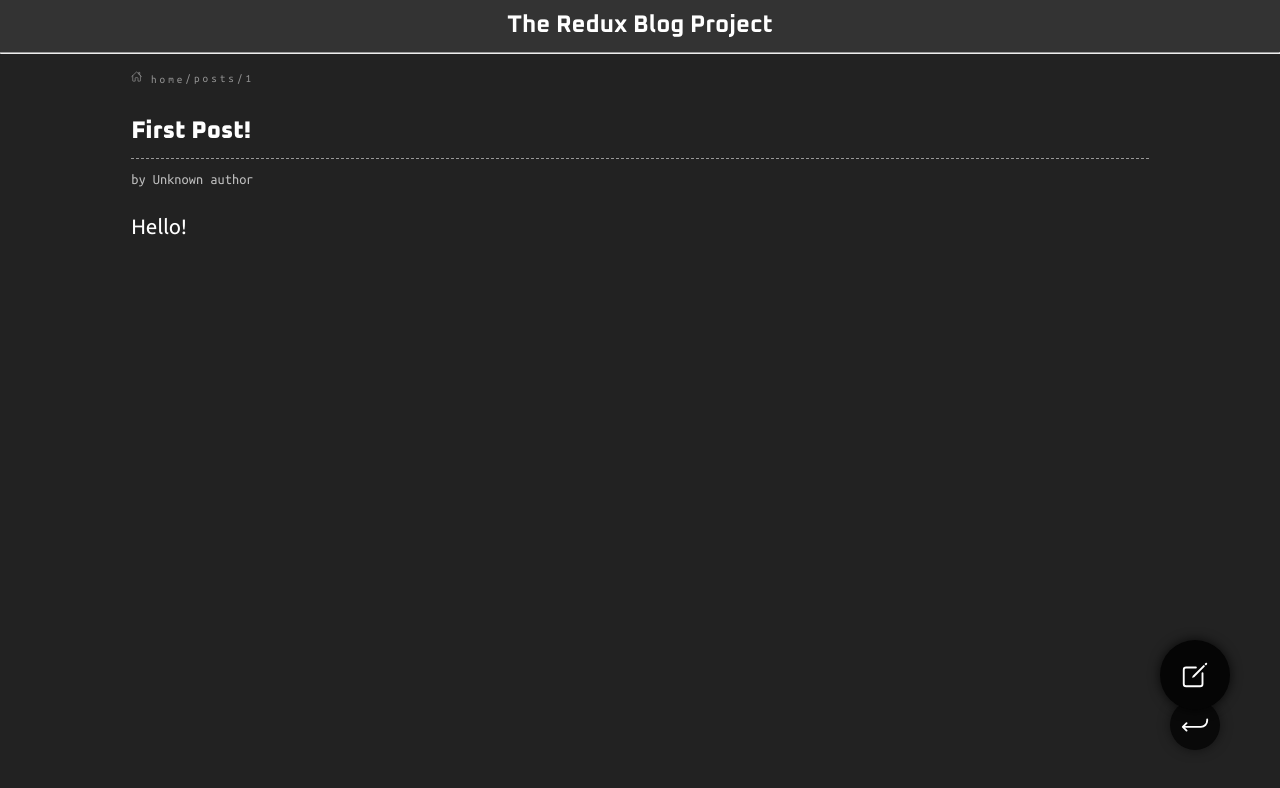
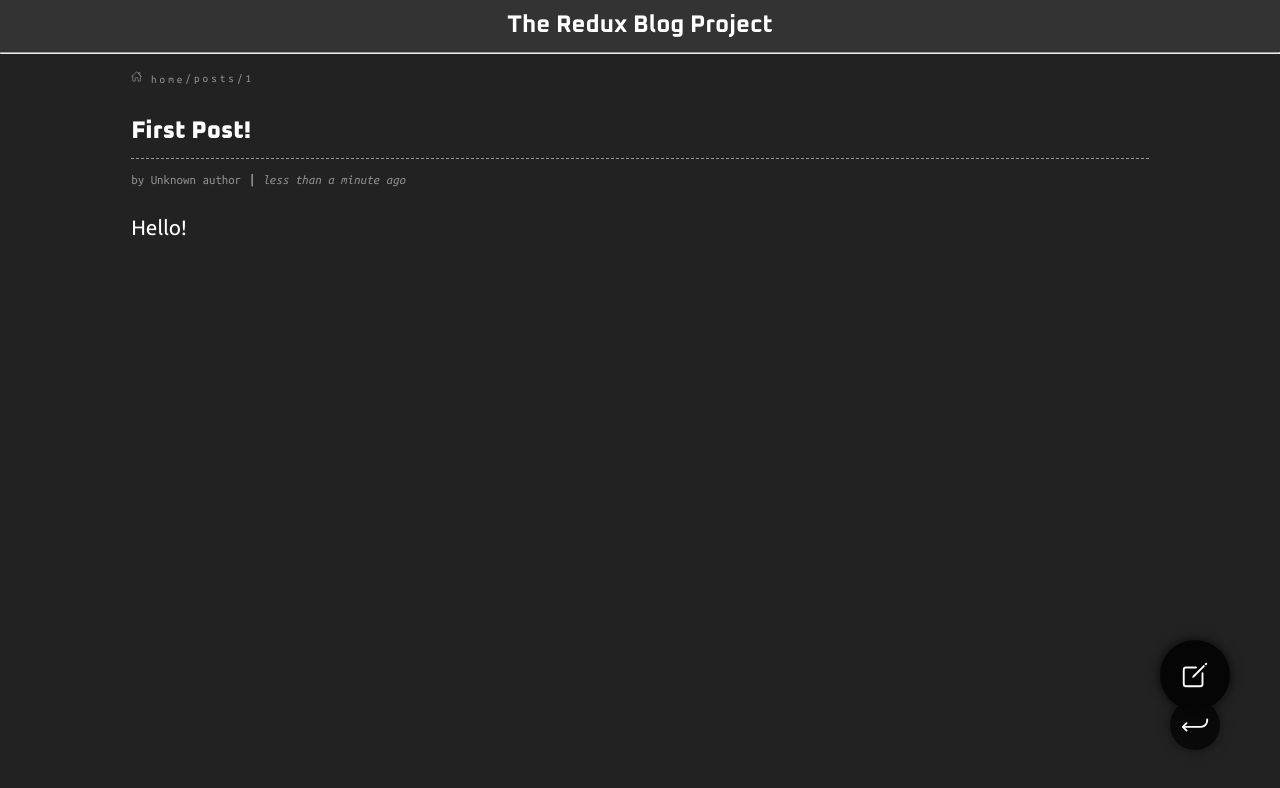
Before and after one commit to arianXdev/blog-redux-project, a React (Vite) app: page /posts/1 in a window 1280 px wide. Shown: the top 788 px of the page. Built offline with nearby package versions, Linux system fonts and the light colour scheme; a web font is replaced by a local one.

Commit message:
feat: added TimeAgo to be shown in the app

```diff
--- a/src/features/posts/PostsList.css
+++ b/src/features/posts/PostsList.css
@@ -36,6 +36,16 @@
 	line-height: 1.5;
 }
 
+.post-item__details {
+	font-family: var(--mono-font);
+	font-size: 0.9em;
+	opacity: 0.7;
+	user-select: none;
+	-webkit-user-select: none;
+	pointer-events: none;
+	-webkit-pointer-events: none;
+}
+
 .empty-warning {
 	text-align: center;
 	user-select: none;
--- a/src/features/posts/PostsList.jsx
+++ b/src/features/posts/PostsList.jsx
@@ -2,6 +2,7 @@ import { useSelector } from "react-redux";
 import { Link } from "react-router-dom";
 
 import PostAuthor from "./PostAuthor";
+import { TimeAgo } from "./TimeAgo";
 
 import "./PostsList.css";
 
@@ -18,7 +19,9 @@ const PostsList = () => {
 			<h3 className="post-item__title">
 				<Link to={`/posts/${post.id}`}>{post.title}</Link>
 			</h3>
-			<PostAuthor userId={post.user} />
+			<div className="post-item__details">
+				<PostAuthor userId={post.user} /> | <TimeAgo timestamp={post.date} />
+			</div>
 			<p className="post-item__content">{post.content.substring(0, 100)}</p>
 			<Link to={`/posts/${post.id}`} className="post-item__view-btn">
 				<ion-icon name="expand-outline"></ion-icon>
--- a/src/features/posts/SinglePostPage.css
+++ b/src/features/posts/SinglePostPage.css
@@ -18,6 +18,16 @@
 	padding: 1em 0;
 	font-size: 1.3em;
 	line-height: 1.8;
+}
+
+.post__details {
+	font-family: var(--mono-font);
+	font-size: 0.9em;
+	opacity: 0.7;
+	user-select: none;
+	-webkit-user-select: none;
+	pointer-events: none;
+	-webkit-pointer-events: none;
 }
 
 .edit-btn {
--- a/src/features/posts/SinglePostPage.jsx
+++ b/src/features/posts/SinglePostPage.jsx
@@ -3,6 +3,7 @@ import { Link, useParams } from "react-router-dom";
 import { Breadcrumb } from "../../components";
 
 import PostAuthor from "./PostAuthor";
+import { TimeAgo } from "./TimeAgo";
 
 import "./SinglePostPage.css";
 
@@ -24,7 +25,9 @@ const SinglePostPage = () => {
 			<Breadcrumb />
 			<article className="post">
 				<h2 className="post__title">{post.title}</h2>
-				<PostAuthor userId={post.user} />
+				<div className="post__details">
+					<PostAuthor userId={post.user} /> | <TimeAgo timestamp={post.date} />
+				</div>
 				<p className="post__content">{post.content}</p>
 			</article>
 
--- a/src/features/posts/postsSlice.js
+++ b/src/features/posts/postsSlice.js
@@ -1,10 +1,11 @@
 import { createSlice, nanoid } from "@reduxjs/toolkit";
 
 const initialState = [
-	{ id: "1", title: "First Post!", content: "Hello!" },
+	{ id: "1", title: "First Post!", date: new Date().toISOString(), content: "Hello!" },
 	{
 		id: "2",
 		title: "Second Post",
+		date: new Date().toISOString(),
 		content: `Lorem ipsum, dolor sit amet consectetur adipisicing elit. Qui sequi molestiae autem numquam odio facere accusamus vel! Veritatis ipsam iste neque libero, nemo
 				magnam beatae illo expedita enim nostrum ea animi ut eaque a qui recusandae vitae optio quibusdam aspernatur accusamus totam deleniti praesentium. Aspernatur
 				repellendus earum debitis error? Itaque nobis libero soluta impedit, ipsam, aliquam recusandae delectus quam similique sit fugiat architecto provident error! Nemo
@@ -53,6 +54,7 @@ const postsSlice = createSlice({
 						id: nanoid(),
 						title,
 						content,
+						date: new Date().toISOString(),
 						user: userId,
 					},
 				};
```
